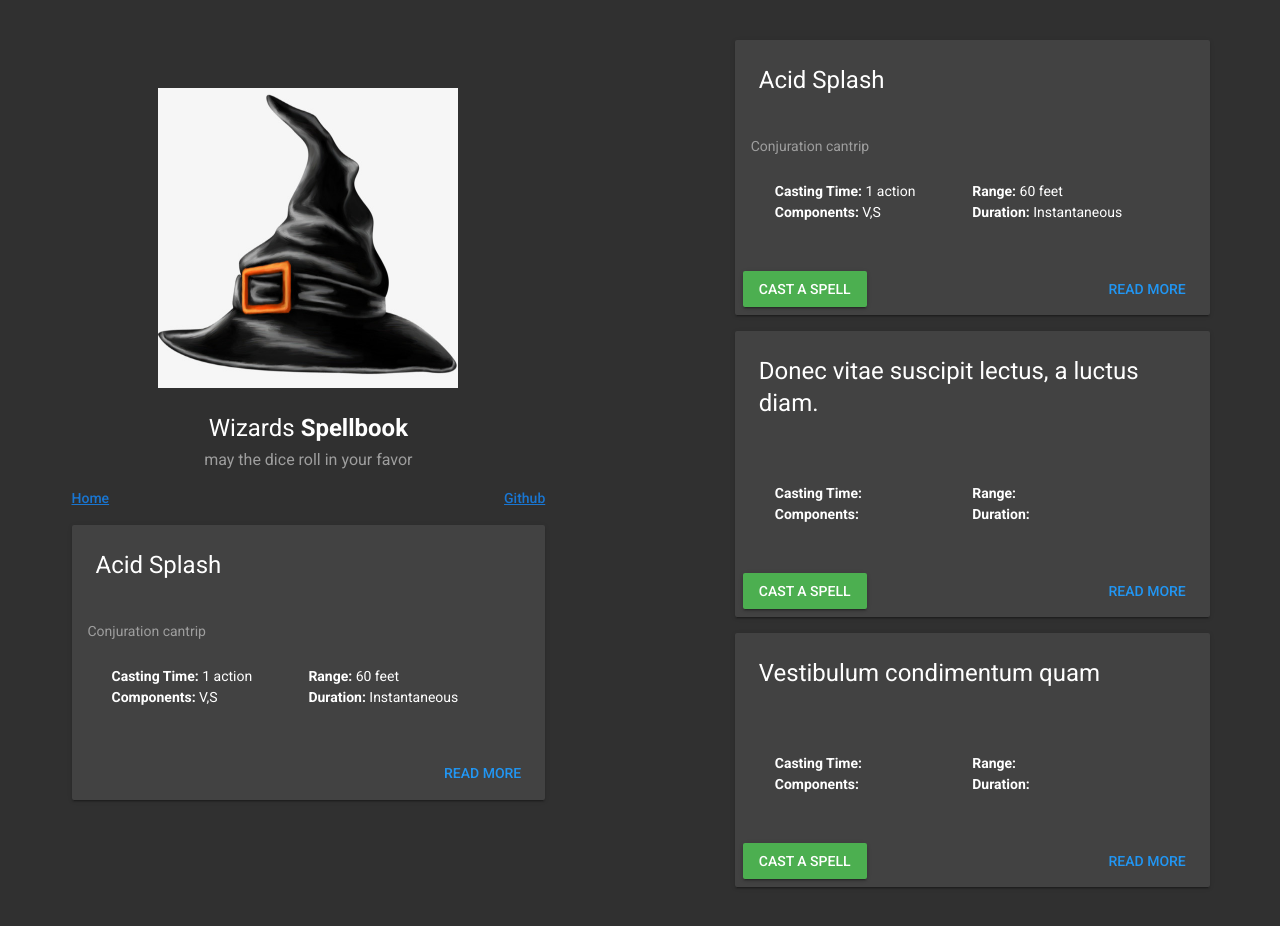
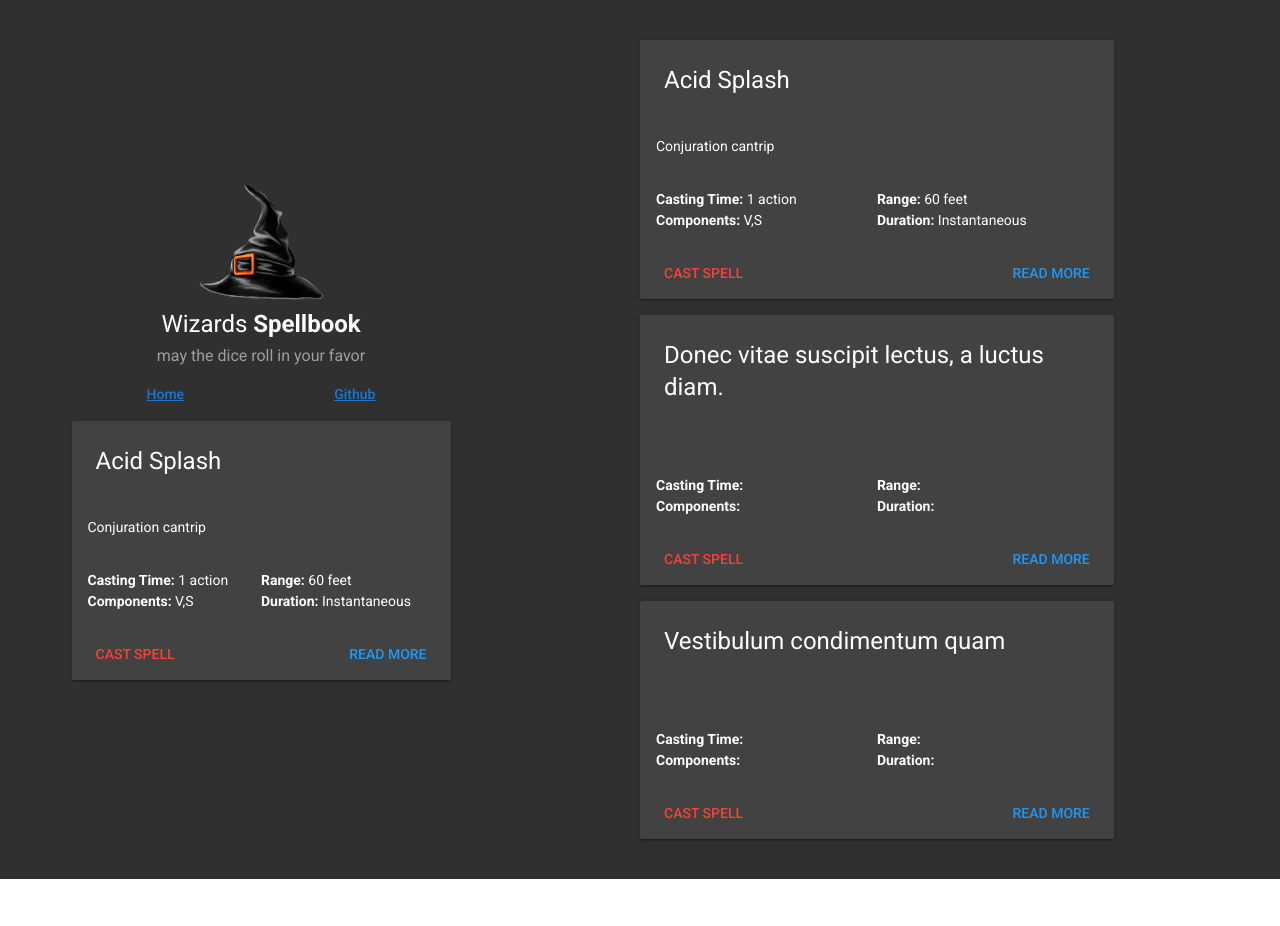
Before and after one commit to nothingasis/dnd-spellbook, a Vue app: page / in a window 1280 px wide. After the commit the page ends 879 px from the top, so only its background shows below. Built offline with nearby package versions, Linux system fonts and the light colour scheme.

Commit message:
Need to use python to web scrape all the spells from dungeons and dragons.

```diff
--- a/src/App.vue
+++ b/src/App.vue
@@ -4,27 +4,29 @@
       <v-container>
         <v-layout row wrap align-center>
 
-          <v-flex xs6 md5>
+          <v-flex xs12 md4>
             <div class="text-xs-center">
-              <v-avatar size="300" tile>
-                <img src="@/assets/wizard-hat.jpg" class="mb-5">
+              <v-avatar size="125px" tile>
+                <img src="@/assets/wizard-hat.png" class="mb-1">
               </v-avatar>
                 <div class="headline">Wizards <span style="font-weight:bold">Spellbook</span></div>
                 <div class="subheading text-xs-center grey--text pt-1 pb-3">may the dice roll in your favor</div>
-                <v-layout justify-space-between>
+                <v-layout justify-space-around>
                   <a href="javascript:;" class="body-2">Home</a>
                   <!-- TODO: Creating a settings component -->
                   <!-- <a href="javascript:;" class="body-2">Settings</a> -->
                   <a href="javascript:;" class="body-2">Github</a>
                 </v-layout>
             </div>
-            <v-layout>
+            <v-layout row wrap align-center>
               <spell-card :spell="spellSelected" :canCast="false"></spell-card>
             </v-layout>
           </v-flex>
 
-          <v-flex xs6 md5 offset-md2>
-            <spell-card v-for="(spell, key) in spellbook" :key="key" :spell="spell"></spell-card>
+          <v-flex xs12 md5 offset-md2>
+            <div v-for="spell in spellbook" :key="spell.title">
+              <spell-card :spell="spell"></spell-card>
+            </div>
           </v-flex>
         </v-layout>
       </v-container>
--- a/src/components/SpellCard.vue
+++ b/src/components/SpellCard.vue
@@ -1,23 +1,18 @@
 <template>
-  <!-- <div> -->
-  <!-- <v-container> -->
-  <!-- <v-layout row wrap align-center> -->
-
-  <!-- <v-flex xs6 md5> -->
-  <v-card class="my-3" hover width="475">
-    <v-container fluid>
+  <v-card class="my-3" hover width="100%">
+    <v-responsive class="white--text">
+      <v-container fill-height fluid>
         <v-layout>
           <v-flex xs12 align-end d-flex>
             <span class="headline">{{ spell.title }}</span>
           </v-flex>
         </v-layout>
       </v-container>
+    </v-responsive>
     <v-card-title>
-      <v-layout>
-        <span class="grey--text">{{spell.type}}</span>
-      </v-layout>
-
-      <v-container>
+      {{ spell.type }}
+    </v-card-title>
+    <v-card-text>
       <v-layout row wrap>
         <v-flex xs6>
           <b>Casting Time:</b>&nbsp;{{spell.castingtime}}
@@ -32,18 +27,15 @@
           <b>Duration:</b>&nbsp;{{spell.duration}}
         </v-flex>
       </v-layout>
-      </v-container>
-    </v-card-title>
+    </v-card-text>
     <v-card-actions>
-      <v-btn color="success" v-if="canCast" @click="selectSpell(spell)">Cast a Spell</v-btn>
+      <v-btn flat class="red--text" @click="selectSpell(spell)">
+        Cast Spell
+      </v-btn>
       <v-spacer></v-spacer>
       <v-btn flat class="blue--text">Read More</v-btn>
     </v-card-actions>
   </v-card>
-  <!-- </v-flex> -->
-  <!-- </v-layout> -->
-  <!-- </v-container> -->
-  <!-- </div> -->
 </template>
 
 <script>
```
Also changed, not shown: src/assets/wizard-hat.png (added), 1 other file (tests, documents, lock files or other folders). Lines whose indentation alone changed are shown as unchanged.
